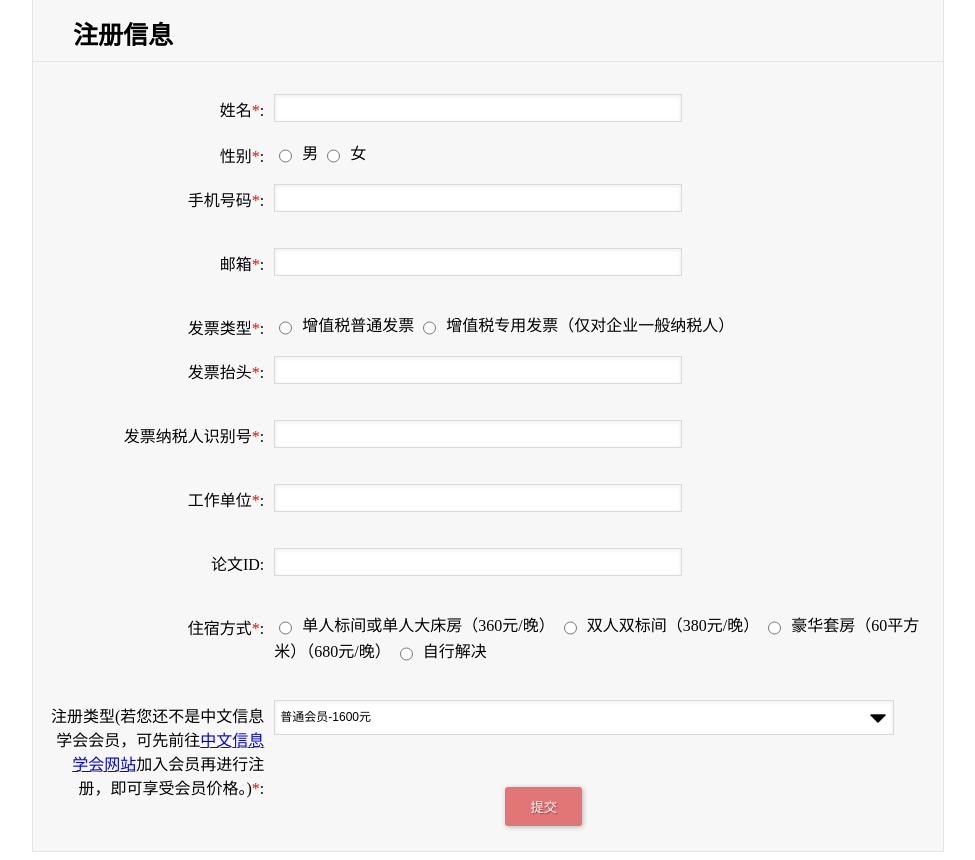
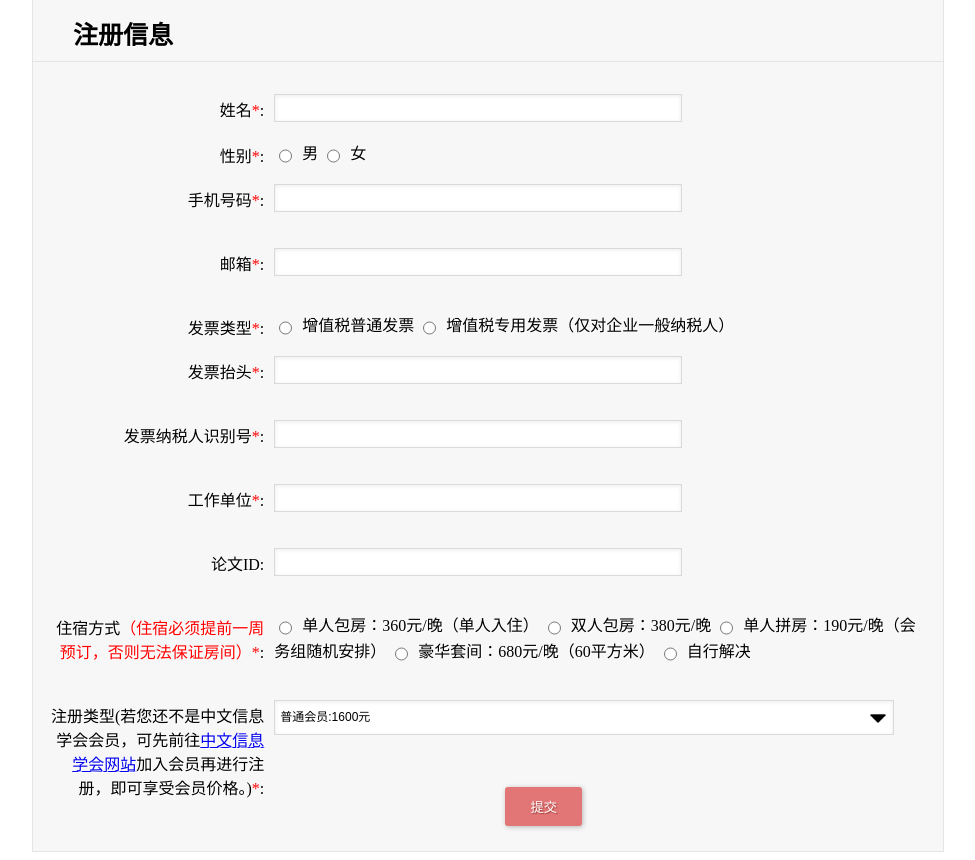
Before and after one commit to Zeco-01/CWMT2017-REG, a Django app: page /register/ in a window 1280 px wide. Shown: the part 898-1758 px from the top of the page, without its empty margins (152-1127 px from the left). Run offline with Django 3.2, Linux system fonts and the light colour scheme; parts of the project's set-up code (start-up, migrations or seed data) failed here and were passed over.

Commit message:
change text

```diff
--- a/CWMT/user_login/templates/reg.html
+++ b/CWMT/user_login/templates/reg.html
@@ -170,13 +170,14 @@
 <br/>
 
     <label>
-        <span>住宿方式<span style="color:red">*</span>: </span>
+        <span>住宿方式<span style="color:red">（住宿必须提前一周预订，否则无法保证房间）</span><span style="color:red">*</span>: </span>
 
 
-        <input type="radio" value="single" name="stay" id="stay" onclick=toggle3()>单人标间或单人大床房（360元/晚）
-        <!-- <input type="radio" value="single2" name="stay" id="stay" onclick=toggle3()>单人双标间（360元/晚） -->
-        <input type="radio" value="multi" name="stay" id="stay" onclick=toggle1()>双人双标间（380元/晚）
-    <input type="radio" value="multi2" name="stay" id="stay" onclick=toggle1()>豪华套房（60平方米）（680元/晚）
+        <input type="radio" value="single" name="stay" id="stay" onclick=toggle3()>单人包房：360元/晚（单人入住）
+
+        <input type="radio" value="multi" name="stay" id="stay" onclick=toggle1()>双人包房：380元/晚
+        <input type="radio" value="multi3" name="stay" id="stay" onclick=toggle3()>单人拼房：190元/晚（会务组随机安排）
+    <input type="radio" value="multi2" name="stay" id="stay" onclick=toggle1()>豪华套间：680元/晚（60平方米）
     <input type="radio" value="no" name="stay" onclick=toggle2() id="stay">自行解决
         <div id="stay_err" class="error_msg"></div>
     </label>
@@ -242,22 +243,22 @@ var left = new Date()-new Date(2017,9,16,0,0,0);
 var s_type = document.getElementById("type");
 if (left<0){
 
-    s_type.options.add(new Option("普通会员-1600元","mg1"));
-    s_type.options.add(new Option("学生会员-1000元","ms1"));
-    s_type.options.add(new Option("学生-注册会员-1060元（注册成为会员）","rs1"));
-    s_type.options.add(new Option("普通-注册会员-1720元（注册成为会员）","rg1"));
-    s_type.options.add(new Option("非会员学生-1200元","nms1"));
-    s_type.options.add(new Option("非会员非学生-1800元","nmg1"));
-    s_type.options.add(new Option("赞助商-免费","free"));
+    s_type.options.add(new Option("普通会员:1600元","mg1"));
+    s_type.options.add(new Option("学生会员:1000元","ms1"));
+    s_type.options.add(new Option("学生-注册会员:1060元（注册成为会员）","rs1"));
+    s_type.options.add(new Option("普通-注册会员:1720元（注册成为会员）","rg1"));
+    s_type.options.add(new Option("非会员学生:1200元","nms1"));
+    s_type.options.add(new Option("非会员非学生:1800元","nmg1"));
+    s_type.options.add(new Option("赞助商:免费","free"));
 
 }else{
-    s_type.options.add(new Option("普通会员-1700元","mg2"));
-    s_type.options.add(new Option("学生会员-1100元","ms2"));
-    s_type.options.add(new Option("学生-注册会员-1160元（注册成为会员）","rs2"));
-    s_type.options.add(new Option("普通-注册会员-1820元（注册成为会员）","rg2"));
-    s_type.options.add(new Option("非会员学生-1300元","nms2"));
-    s_type.options.add(new Option("普通会员-1900元","nmg2"));
-    s_type.options.add(new Option("赞助商-免费","free"));
+    s_type.options.add(new Option("普通会员:1700元","mg2"));
+    s_type.options.add(new Option("学生会员:1100元","ms2"));
+    s_type.options.add(new Option("学生-注册会员:1160元（注册成为会员）","rs2"));
+    s_type.options.add(new Option("普通-注册会员:1820元（注册成为会员）","rg2"));
+    s_type.options.add(new Option("非会员学生:1300元","nms2"));
+    s_type.options.add(new Option("普通会员:1900元","nmg2"));
+    s_type.options.add(new Option("赞助商:免费","free"));
 }
 function b2r(){
      location.reload();
@@ -364,7 +365,7 @@ function b2r(){
                 rules:'required'
             });
         }
-        if (getValue("stay") == "multi"){
+        if (getValue("stay") == "multi" || getValue("stay")=="multi2" ){
             v_rules.push({
                 name:"m_name",
                 display:"请填写合住人姓名，如果没有请填写无",
--- a/CWMT/user_login/views.py
+++ b/CWMT/user_login/views.py
@@ -68,21 +68,21 @@ class Processor(object):
          'invoice_type':a['invoice_type']}
         user, if_success = User.objects.get_or_create(mail = a['email'], defaults = default)
         types = {
-            'mg1':'普通会员-9月15日前缴费-1600元',
-            'ms1':'学生会员-9月15日前缴费-1000元',
-            'nms1':'非会员学生-9月15日前缴费-1200元',
-            'nmg1':'非学生非会员-9月15日前缴费-1800元',
-            'rs1':'学生-注册会员-1060元（注册成为会员）',
-            'rg1':'普通-注册会员-1720元（注册成为会员）',
+            'mg1':'普通会员-9月15日前缴费：1600元',
+            'ms1':'学生会员-9月15日前缴费：1000元',
+            'nms1':'非会员学生-9月15日前缴费：1200元',
+            'nmg1':'非学生非会员-9月15日前缴费：1800元',
+            'rs1':'学生-注册会员：1060元（注册成为会员）',
+            'rg1':'普通-注册会员：1720元（注册成为会员）',
 
-            'mg2':'普通会员-9月15日后缴费-1700元',
-            'ms2':'学生会员-9月15日前缴费-1100元',
-            'nms2':'非会员学生-9月15日后缴费-1300元',
-            'nmg2':'非学生非会员-9月15日后缴费-1900元',
-            'rs2':'学生-注册会员-1160元（注册成为会员）',
-            'rg2':'普通-注册会员-1820元（注册成为会员）',
+            'mg2':'普通会员-9月15日后缴费：1700元',
+            'ms2':'学生会员-9月15日前缴费：1100元',
+            'nms2':'非会员学生-9月15日后缴费：1300元',
+            'nmg2':'非学生非会员-9月15日后缴费：1900元',
+            'rs2':'学生-注册会员：1160元（注册成为会员）',
+            'rg2':'普通-注册会员：1820元（注册成为会员）',
 
-            'free':'赞助商-免费'
+            'free':'赞助商：免费'
         }
         if if_success == True:
             if a['stay'] == 'no':
@@ -101,6 +101,11 @@ class Processor(object):
                 user.in_date = a['in_date']
                 user.out_date = a['out_date']
                 user.m_room = a['m_name']
+
+            if a['stay'] == "multi3":
+                user.in_date = a['in_date']
+                user.out_date = a['out_date']
+                user.m_room = None
             if a['invoice_type'] == 'sp':
                 user.address = a['address']
                 user.invoice_tel = a['invoice_tel']
@@ -135,17 +140,17 @@ class Processor(object):
             if user.stay == 'no':
                 strr += '自行解决'+ '<br />'
             elif user.stay == 'single':
-                strr += '单人标间或单人大床房（360元/晚）' + '<br />'
+                strr += '单人包房：360元/晚（单人入住）' + '<br />'
                 strr += '入住日期: '+ user.in_date + ' - '+ user.out_date + '<br />'
-            # elif user.stay == 'single2':
-            #     strr+='单人双标间（360元/晚）'+'<br />'
-            #     strr += '入住日期: '+ user.in_date + ' - '+ user.out_date + '<br />'
+            elif user.stay == 'multi3':
+                strr+='单人拼房：190元/晚（会务组随机安排）'+'<br />'
+                strr += '入住日期: '+ user.in_date + ' - '+ user.out_date + '<br />'
             elif user.stay == 'multi':
-                strr += '双人双标间（380元/晚）'+ '<br />'
+                strr += '双人包房：380元/晚'+ '<br />'
                 strr += '合住人姓名：'+user.m_room+'<br />'
                 strr += '入住日期: '+ user.in_date + ' - '+ user.out_date + '<br />'
             elif user.stay == 'multi2':
-                strr += '豪华套房（60平方米）（680元/晚）'+ '<br />'
+                strr += '豪华套间：680元/晚（60平方米）'+ '<br />'
                 strr += '合住人姓名：'+user.m_room+'<br />'
                 strr += '入住日期: '+ user.in_date + ' - '+ user.out_date + '<br />'
                 # if user.m_room=='yes':
```
